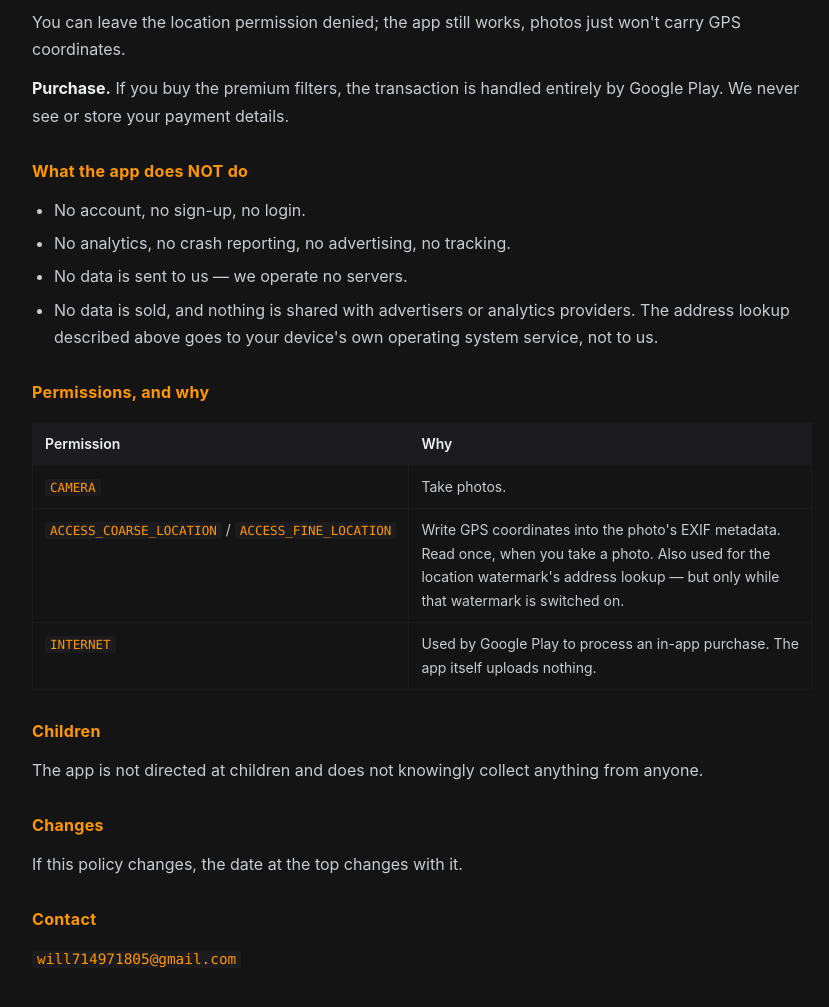
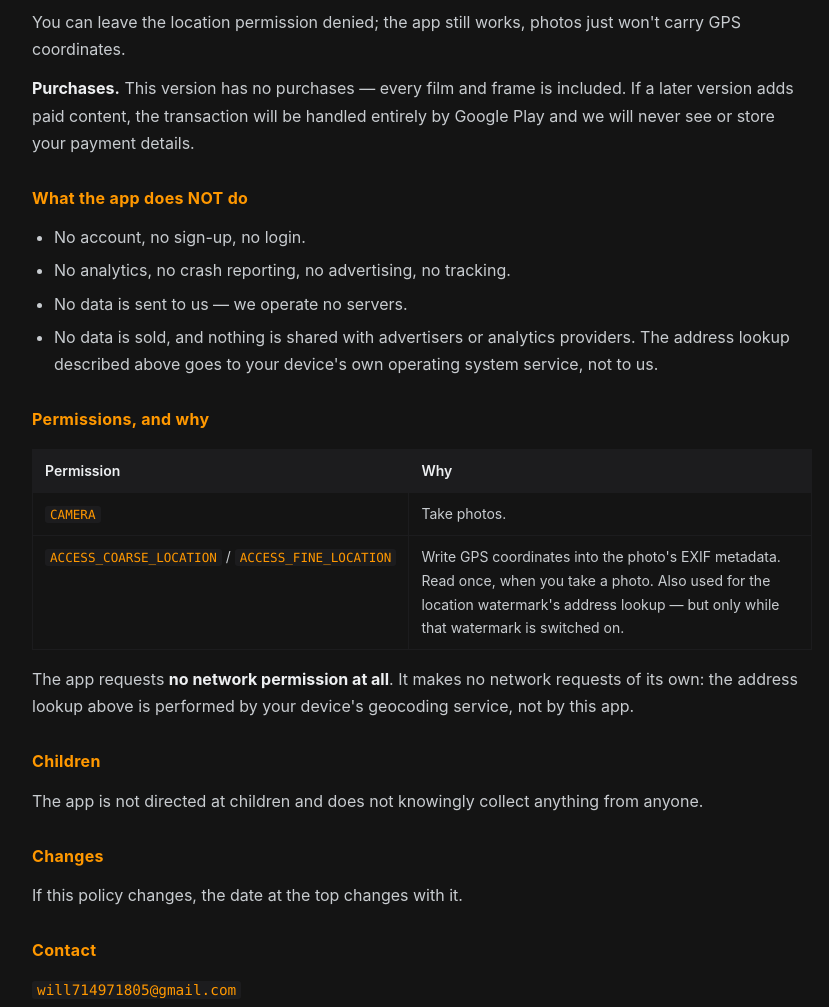
Before and after one commit to cuwill/ChromaRetro, a plain HTML site: page privacy-policy.html in a window 1280 px wide. Shown: the part 774-1781 px from the top of the page, without its empty margins (218-1047 px from the left). Drawn offline with Linux system fonts and the light colour scheme.

Commit message:
Add files via upload

```diff
--- a/privacy-policy.html
+++ b/privacy-policy.html
@@ -87,7 +87,7 @@ a { color: #FF9800; }
 <p><strong>Location.</strong> When you take a photo, the app reads your device's location once and writes the coordinates into that photo's EXIF metadata. Those coordinates stay on your device.</p>
 <p>There is exactly one exception, and it is off by default. If you turn on the <strong>location watermark</strong>, the app also asks your device's built-in geocoding service — provided by your phone's operating system, not by us — to turn those coordinates into a street address to print on the photo. That lookup is the only moment coordinates leave your device, and it happens only while the location watermark is switched on. With the watermark off, your coordinates are never sent anywhere.</p>
 <p>You can leave the location permission denied; the app still works, photos just won't carry GPS coordinates.</p>
-<p><strong>Purchase.</strong> If you buy the premium filters, the transaction is handled entirely by Google Play. We never see or store your payment details.</p>
+<p><strong>Purchases.</strong> This version has no purchases — every film and frame is included. If a later version adds paid content, the transaction will be handled entirely by Google Play and we will never see or store your payment details.</p>
 <h3>What the app does NOT do</h3>
 <ul><li>No account, no sign-up, no login.</li><li>No analytics, no crash reporting, no advertising, no tracking.</li><li>No data is sent to us — we operate no servers.</li><li>No data is sold, and nothing is shared with advertisers or analytics providers. The address lookup described above goes to your device's own operating system service, not to us.</li></ul>
 <h3>Permissions, and why</h3>
@@ -95,8 +95,8 @@ a { color: #FF9800; }
 <tr><th>Permission</th><th>Why</th></tr>
 <tr><td><code>CAMERA</code></td><td>Take photos.</td></tr>
 <tr><td><code>ACCESS_COARSE_LOCATION</code> / <code>ACCESS_FINE_LOCATION</code></td><td>Write GPS coordinates into the photo's EXIF metadata. Read once, when you take a photo. Also used for the location watermark's address lookup — but only while that watermark is switched on.</td></tr>
-<tr><td><code>INTERNET</code></td><td>Used by Google Play to process an in-app purchase. The app itself uploads nothing.</td></tr>
 </table>
+<p>The app requests <strong>no network permission at all</strong>. It makes no network requests of its own: the address lookup above is performed by your device's geocoding service, not by this app.</p>
 <h3>Children</h3>
 <p>The app is not directed at children and does not knowingly collect anything from anyone.</p>
 <h3>Changes</h3>
@@ -113,7 +113,7 @@ a { color: #FF9800; }
 <p><strong>位置。</strong> 你按下快门时，本应用会读取一次设备位置，把经纬度写进那张照片的 EXIF 信息。 坐标留在你的设备上。</p>
 <p>只有一处例外，而且<strong>默认是关的</strong>：如果你打开「地址水印」，本应用会额外请<strong>你手机操作系统 自带的地理编码服务</strong>（提供方是你的手机系统，不是我们）把坐标换成街道地址印在照片上。 这是坐标唯一离开设备的时刻，且只在你开着地址水印时发生。关着的时候，坐标不会被发到任何地方。</p>
 <p>你也可以拒绝位置权限 —— 应用照常能用，只是照片不带 GPS 信息。</p>
-<p><strong>购买。</strong> 如果你购买高级滤镜，交易完全由 Google Play 处理，我们看不到也存不到你的支付信息。</p>
+<p><strong>购买。</strong> 本版本没有任何购买项 —— 所有胶卷与相框都已包含。将来若加入付费内容， 交易将完全由 Google Play 处理，我们看不到也存不到你的支付信息。</p>
 <h3>本应用不做的事</h3>
 <ul><li>没有账号、不用注册、不用登录</li><li>没有统计、没有崩溃上报、没有广告、没有追踪</li><li>不上传任何数据给我们（我们不运营任何服务器）</li><li>不售卖数据，也不与广告或统计服务商共享。上面说的地址查询是发给你设备自己的系统服务的，不是发给我们</li></ul>
 <h3>权限与用途</h3>
@@ -121,8 +121,8 @@ a { color: #FF9800; }
 <tr><th>权限</th><th>用途</th></tr>
 <tr><td><code>CAMERA</code></td><td>拍照</td></tr>
 <tr><td><code>ACCESS_COARSE_LOCATION</code> / <code>ACCESS_FINE_LOCATION</code></td><td>把 GPS 经纬度写进照片 EXIF，只在你拍照时读一次。地址水印的地址查询也用它 —— 但只在水印开着时</td></tr>
-<tr><td><code>INTERNET</code></td><td>供 Google Play 处理应用内购买；应用自身不上传任何东西</td></tr>
 </table>
+<p>本应用<strong>不申请任何联网权限</strong>，自身也不发起任何网络请求：上面那个地址查询是 <strong>你设备的系统服务</strong>在做，不是本应用。</p>
 <h3>儿童</h3>
 <p>本应用不面向儿童，也不会有意收集任何人的任何信息。</p>
 <h3>变更</h3>
```
